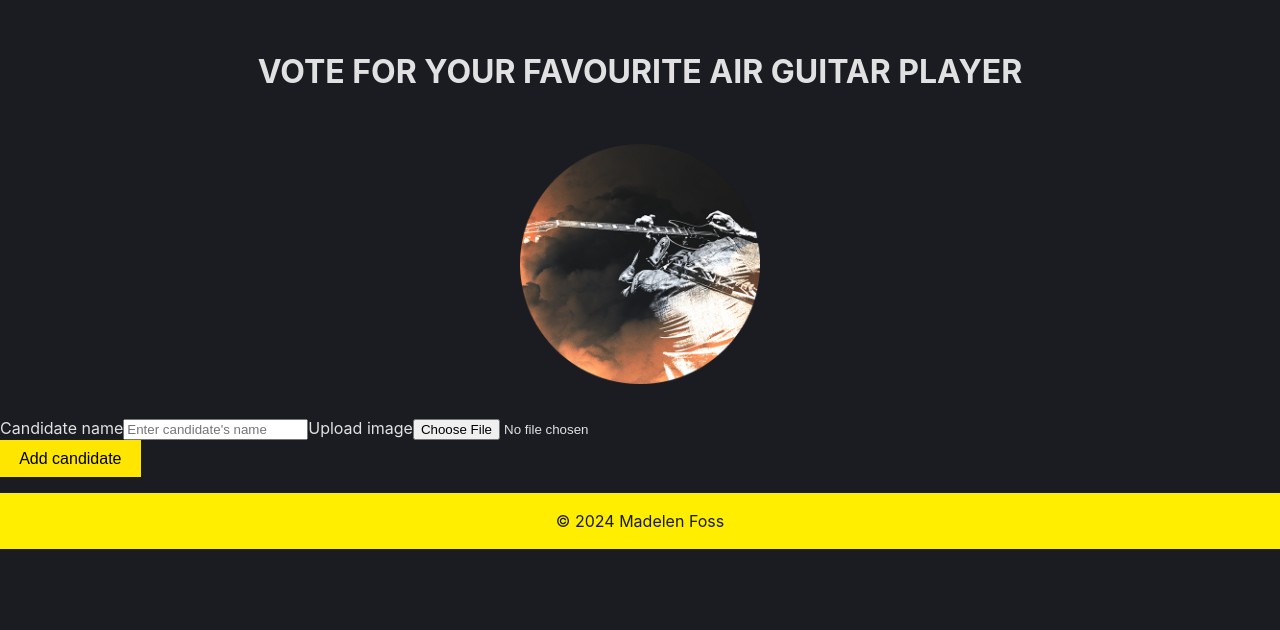
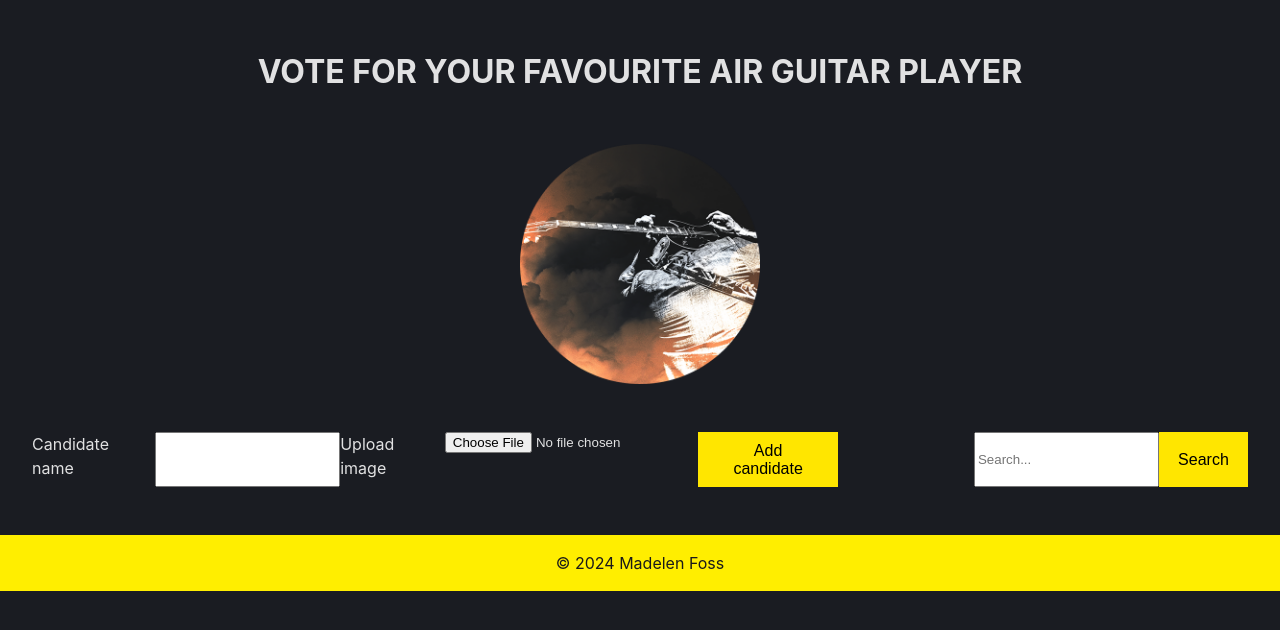
Before and after one commit to madelenfoss/voting-app, a React (Vite) app: page / in a window 1280 px wide. Shown: the top 630 px of the page. Built offline with nearby package versions, Linux system fonts and the light colour scheme.

Commit message:
Added searchbar and preventDefault to submit

```diff
--- a/src/components/Candidates.jsx
+++ b/src/components/Candidates.jsx
@@ -1,5 +1,4 @@
 import VoteCounter from "./VoteCounter.jsx";
-
 import { useState } from "react";
 
 const Candidates = () => {
@@ -7,6 +6,11 @@ const Candidates = () => {
   const [candidates, setCandidates] = useState([]);
   const [name, setName] = useState('');
   const [image, setImage] = useState(null);
+
+  function handleSubmit(e) {
+    e.preventDefault();
+    addCandidate();
+  }
 
   const addCandidate = () => {
     // Passer på at både navn og bilde er fylt inn
@@ -32,12 +36,12 @@ const Candidates = () => {
 
   return (
     <>
-      <form action="">
+      <div className="add-search">
+        <form className="addbar" onSubmit={handleSubmit}>
           <label htmlFor="candidate_name">Candidate name</label>
           <input
             id="candidate_name"
             type="text"
-          placeholder="Enter candidate's name"
             value={name}
             onChange={(e) => setName(e.target.value)}
           />
@@ -48,11 +52,22 @@ const Candidates = () => {
             accept="image/*"
             onChange={(e) => setImage(e.target.files[0])}
           />
-      </form>
-
           <button onClick={addCandidate}>
             Add candidate
           </button>
+        </form>
+
+
+        <form className="searchbar">
+          <label htmlFor="search"></label>
+          <input
+            id="search"
+            type="search"
+            placeholder="Search..."
+          />
+          <button>Search</button>
+        </form>
+      </div>
 
       <ul>
         {candidates.map((candidate) => (
--- a/src/components/TotalVotes.jsx
+++ b/src/components/TotalVotes.jsx
@@ -1,8 +1,8 @@
-import { useState } from "react"
-import VoteCounter from "./VoteCounter.jsx"
+// import { useState } from "react"
+// import VoteCounter from "./VoteCounter.jsx"
 
 const TotalScore = () => {
-  const [totalScore, setTotalScore] = useState(0);
+  // const [totalScore, setTotalScore] = useState(0);
 
   return (
     <div>
```
Also changed, not shown: src/components/SearchCandidates.jsx (deleted, +0 -9 lines). Lines whose indentation alone changed are shown as unchanged.
